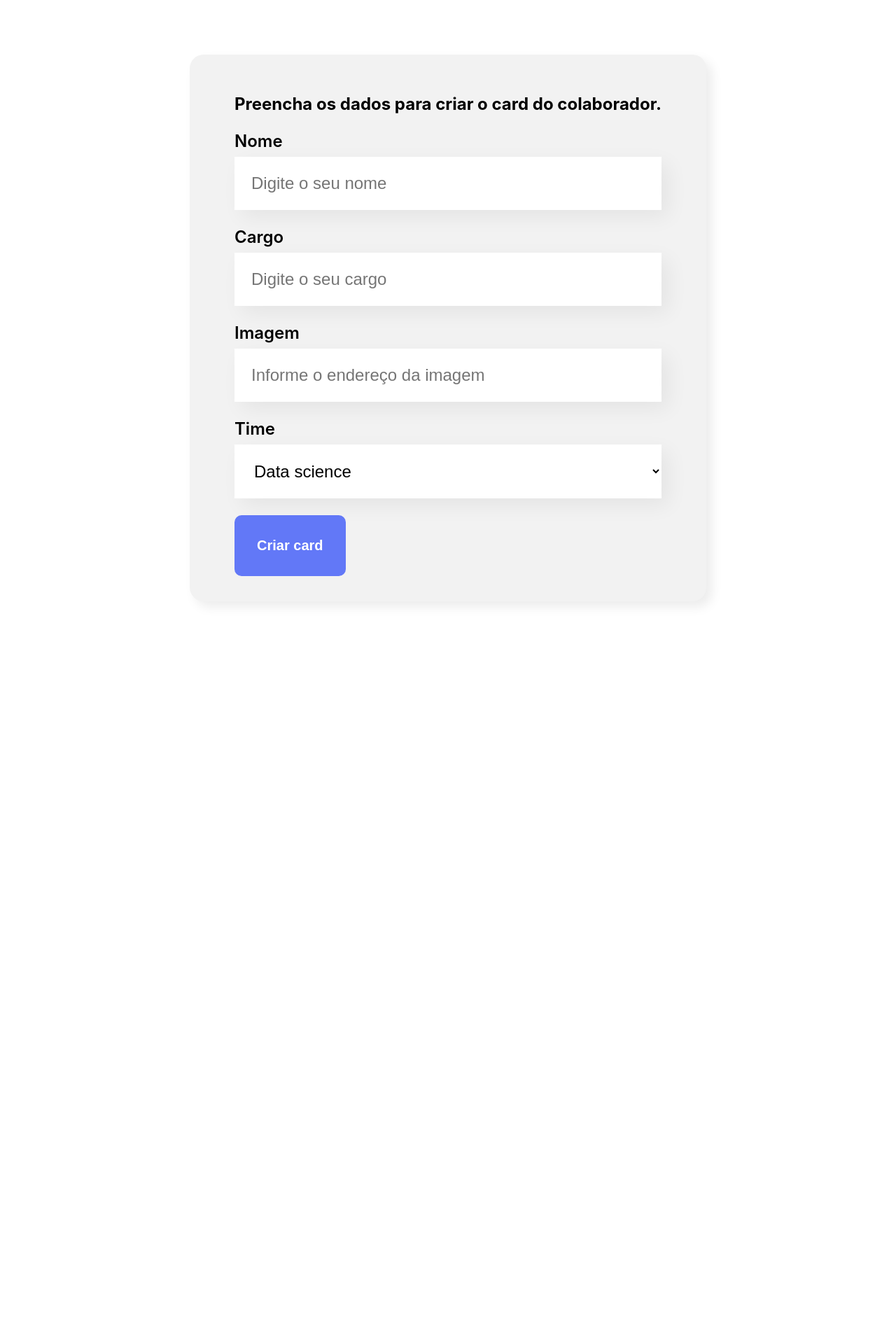
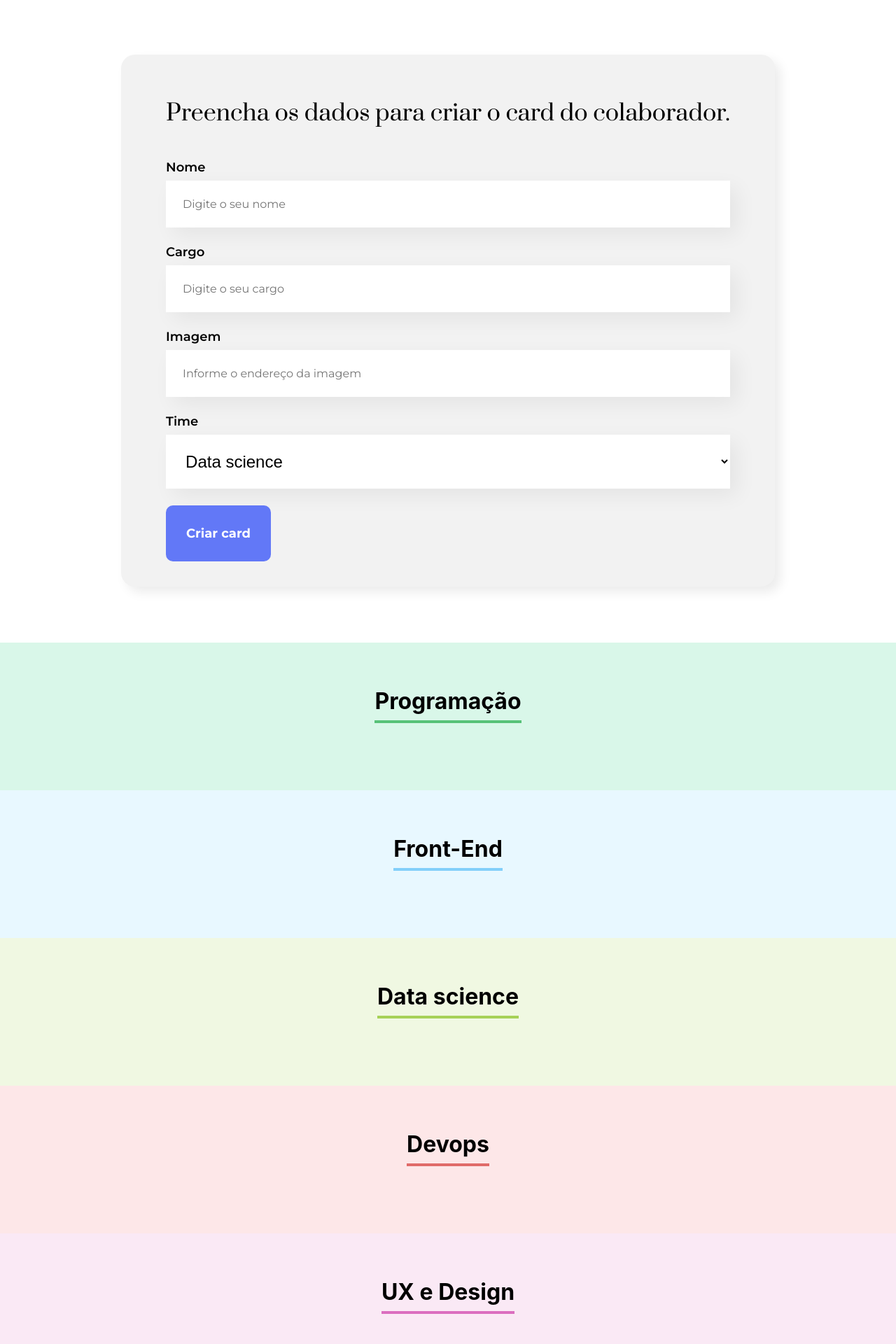
Before and after one commit to marlonmnz/organo, a React (Create React App) app: page / in a window 1280 px wide. Shown: the part 500-2420 px from the top of the page at 70% size. Before the commit the page ends 1439 px from the top, so only its background shows below. Built offline with nearby package versions, Linux system fonts and the light colour scheme.

Commit message:
created squad component

```diff
--- a/public/index.html
+++ b/public/index.html
@@ -2,14 +2,17 @@
 <html lang="pt-br">
   <head>
     <meta charset="utf-8" />
-    <link rel="icon" href="%PUBLIC_URL%/favicon.ico" />
+    <link rel="icon" href="%PUBLIC_URL%/favicon.png" />
+    <link rel="preconnect" href="https://fonts.googleapis.com">
+<link rel="preconnect" href="https://fonts.gstatic.com" crossorigin>
+<link href="https://fonts.googleapis.com/css2?family=Montserrat:wght@400;500;600;700&family=Prata&display=swap" rel="stylesheet">
     <meta name="viewport" content="width=device-width, initial-scale=1" />
     <meta name="theme-color" content="#000000" />
     <meta
       name="description"
       content="Web site created using create-react-app"
     />
-    <link rel="apple-touch-icon" href="%PUBLIC_URL%/logo192.png" />
+    <link rel="apple-touch-icon" href="%PUBLIC_URL%/favicon.png" />
     <!--
       manifest.json provides metadata used when your web app is installed on a
       user's mobile device or desktop. See https://developers.google.com/web/fundamentals/web-app-manifest/
--- a/src/App.js
+++ b/src/App.js
@@ -1,20 +1,76 @@
 import { useState } from 'react';
 import Banner from './components/Banner';
 import Formulario from './components/Formulario';
+import Time from './components/Time';
 
 
 function App() {
+
+  const times = [
+    {
+      nome: 'Programação',
+      corPrimaria: '#57C278',
+      corSecundaria: '#D9F7E9',
+    },
+    {
+      nome: 'Front-End',
+      corPrimaria: '#82CFFA',
+      corSecundaria: '#E8F8FF',
+    },
+    {
+      nome: 'Data science',
+      corPrimaria: '#A6D157',
+      corSecundaria: '#F0F8E2',
+    },
+    {
+      nome: 'Devops',
+      corPrimaria: '#E06B69',
+      corSecundaria: '#FDE7E8',
+    },
+    {
+      nome: 'UX e Design',
+      corPrimaria: '#DB6EBF',
+      corSecundaria: '#FAE9F5',
+    },
+    {
+      nome: 'Mobile',
+      corPrimaria: '#FFBA05',
+      corSecundaria: '#FFF5D9',
+    },
+    {
+      nome: 'Inovação e Gestão',
+      corPrimaria: '#FF8A29',
+      corSecundaria: '#FFEEDF',
+    },
+  ]
+
   const [colaboradores, setColaboradores] = useState([])
 
   const aoNovoColaboradorAdicionado = (colaborador) => {
-    console.log(colaborador)
     setColaboradores([...colaboradores, colaborador])
   }
 
   return (
-    <div className="App">
-        <Banner/>
-        <Formulario aoColaboradorCadastrado={colaborador => aoNovoColaboradorAdicionado(colaborador)}/>
+    <div className='App'>
+      <Banner />
+      <Formulario
+        times={times.map((time) => time.nome)}
+        aoColaboradorCadastrado={(colaborador) =>
+          aoNovoColaboradorAdicionado(colaborador)
+        }
+      />
+
+      {times.map((time) => (
+        <Time
+          key={time.nome}
+          nome={time.nome}
+          corPrimaria={time.corPrimaria}
+          corSecundaria={time.corSecundaria}
+          colaboradores={colaboradores.filter(
+            (colaborador) => colaborador.time === time.nome
+          )}
+        />
+      ))}
     </div>
   );
 }
--- a/src/components/Botao/Botao.css
+++ b/src/components/Botao/Botao.css
@@ -4,9 +4,10 @@
   border-radius: 10px;
   color: #fff;
   cursor: pointer;
-  font-size: 20px;
+  font-family: 'Montserrat', sans-serif;
+  font-size: 18px;
   font-weight: 700;
-  padding: 32px;
+  padding: 29px;
 }
 
 .botao:hover{
--- a/src/components/CampoTexto/CampoTexto.css
+++ b/src/components/CampoTexto/CampoTexto.css
@@ -4,8 +4,10 @@
 
 .campo-texto label{
   display: block;
-  font-size: 24px;
+  font-family: 'Montserrat', sans-serif;
+  font-size: 18px;
   font-weight: 600;
+  line-height: 22px;
   margin-bottom: 8px;
 }
 
@@ -14,7 +16,9 @@
   border: none;
   box-shadow: 10px 10px 30px rgba(0,0,0,0.06);
   box-sizing: border-box;
-  font-size: 24px;
+  font-family: 'Montserrat', sans-serif;
+  font-size: 16px;
+  font-weight: 400;
   padding: 24px;
   width: 100%;
 }
--- /dev/null
+++ b/src/components/Colaborador/Colaborador.css
@@ -0,0 +1,42 @@
+.colaborador {
+  width: 262px;
+}
+
+.colaborador .cabecalho {
+  background-color:  #F0F0F0;
+  border-radius: 10px 10px 0px 0px;
+}
+.colaborador img {
+  width: 120px;
+  border-radius: 50%;
+  position: relative;
+  bottom: -50px;
+}
+
+.colaborador .rodape {
+  background: #FFFFFF;
+  box-shadow: 5px 5px 15px rgba(0, 0, 0, 0.08);
+  border-radius: 0px 0px 10px 10px;
+  padding-top: 40px;
+  padding-bottom: 30px;
+}
+
+.colaborador .rodape h4 {
+  color: #6278F7;
+  font-size: 18px;
+  font-weight: 600;
+  font-family: 'Montserrat', sans-serif;
+  line-height: 22px;
+  font-weight: bold;
+  margin-bottom: 8px;
+}
+
+.colaborador .rodape h5 {
+  font-size: 16px;
+  font-weight: 400;
+  font-family: 'Montserrat', sans-serif;
+  line-height: 22px;
+  color: #212121;
+  padding: 0 16px;
+  margin: 10px 0;
+}
--- /dev/null
+++ b/src/components/Colaborador/index.js
@@ -0,0 +1,17 @@
+import "./Colaborador.css"
+
+const Colaborador = ({nome, imagem, cargo}) => {
+  return (
+    <div className='colaborador'>
+      <div className='cabecalho'>
+        <img src={imagem} alt={nome} />
+      </div>
+      <div className='rodape'>
+        <h4>{nome}</h4>
+        <h5>{cargo}</h5>
+      </div>
+    </div>
+  )
+}
+
+export default Colaborador
--- a/src/components/Formulario/Formulario.css
+++ b/src/components/Formulario/Formulario.css
@@ -11,3 +11,10 @@
   max-width: 80%;
   padding: 36px 64px;
 }
+.formulario form h2{
+  font-size: 32px;
+  font-family: 'Prata', serif;
+  font-weight: 400;
+  line-height: 43px;
+  margin-bottom: 44px;
+}
--- a/src/components/Formulario/index.js
+++ b/src/components/Formulario/index.js
@@ -5,17 +5,8 @@
 import { useState } from "react";
 
 const Formulario = (props) => {
-  const times = [
-    'Programação',
-    'Front-End',
-    'Data science',
-    'Devops',
-    'UX e Design',
-    'Mobile',
-    'Inovação e Gestão',
-  ]
 
-  const sorted = times.sort();
+  const sorted = props.times.sort();
 
   const [nome, setNome] = useState('');
   const [cargo, setCargo] = useState('');
--- a/src/components/ListaSuspensa/ListaSuspensa.css
+++ b/src/components/ListaSuspensa/ListaSuspensa.css
@@ -4,7 +4,8 @@
 
 .lista-suspensa label{
   display: block;
-  font-size: 24px;
+  font-family: 'Montserrat', sans-serif;
+  font-size: 18px;
   font-weight: 600;
   margin-bottom: 8px;
 }
--- /dev/null
+++ b/src/components/Time/Time.css
@@ -0,0 +1,18 @@
+.time {
+  padding: 32px;
+  text-align: center;
+}
+
+.time h3{
+  border-bottom: 4px solid;
+  display: inline-block;
+  font-size: 32px;
+  padding-bottom: 8px;
+}
+
+.time .colaboradores{
+  display: flex;
+  flex-wrap: wrap;
+  justify-content: space-around;
+  margin-top: 32px;
+}
--- /dev/null
+++ b/src/components/Time/index.js
@@ -0,0 +1,20 @@
+import Colaborador from "../Colaborador";
+import "./Time.css";
+
+const Time = (props) => {
+  return (
+    <section className='time' style={{ backgroundColor: props.corSecundaria}}
+      ><h3 style={{borderColor: props.corPrimaria}}>{props.nome}</h3>
+      <div className='colaboradores'>
+        {props.colaboradores.map(colaborador => <Colaborador
+          key={colaborador.nome}
+          imagem={colaborador.imagem}
+          nome={colaborador.nome}
+          cargo={colaborador.cargo}
+        />)}
+      </div>
+    </section>
+  );
+}
+
+export default Time
```
Also changed, not shown: public/favicon.png (added), 1 other file (tests, documents, lock files or other folders).
